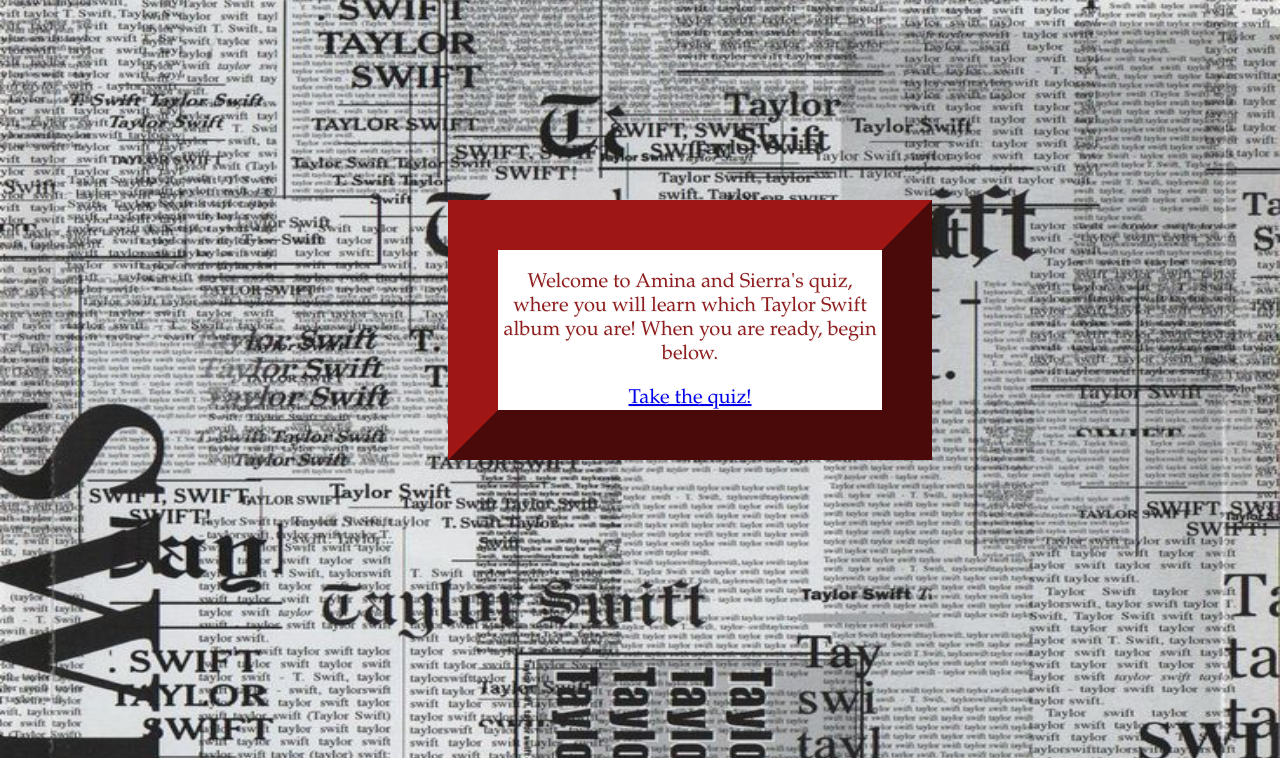
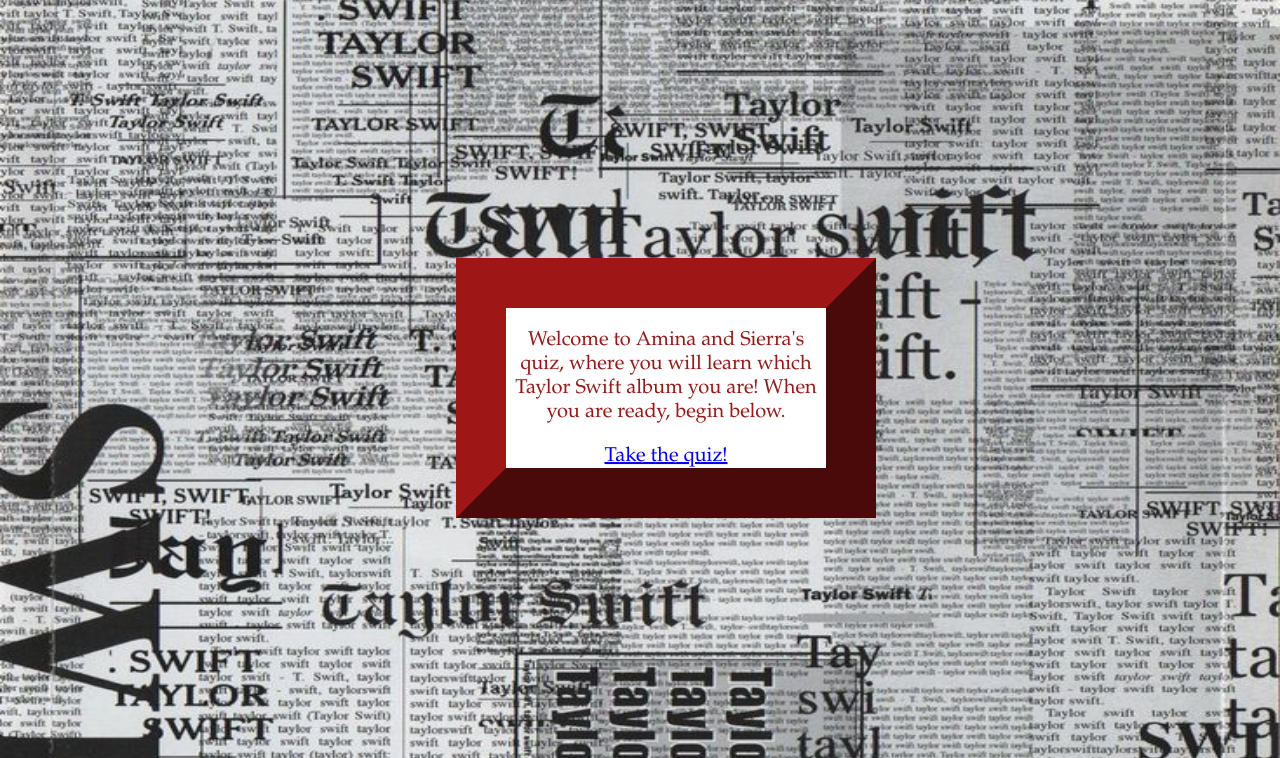
Before and after one commit to rosierra/hackathon-swift, a Flask app: page / in a window 1280 px wide. Shown: the top 758 px of the page. Run offline with Flask 2, Linux system fonts and the light colour scheme.

Commit message:
Progress

```diff
--- a/static/styles.css
+++ b/static/styles.css
@@ -19,13 +19,14 @@
       }
 
   body {
-    width: 30%;
+    width: 25%;
     text-align: center;
-    margin-left: auto ;
-    margin-right: auto ;
-    margin-top: auto;
+    margin-left: center ;
+    margin-right: center ;
+    margin-top: center;
+    margin-bottom: center;
     position: absolute;
-    top: 200px;
+    top: 250px;
     color: #8f1d1d;
     text-shadow: 1px 1px #f1eeee;
     font-size: 1.25em;
@@ -38,16 +39,3 @@
   }
 
   #one { width: 250px; }
-
-  .button {
-    border: none;
-    width: 100%;
-    color: white;
-    padding: 15px 32px;
-    text-align: center;
-    text-decoration: none;
-    display: inline-block;
-    font-size: 1px;
-    margin: 4px 2px;
-    cursor: pointer;
-  }
```
